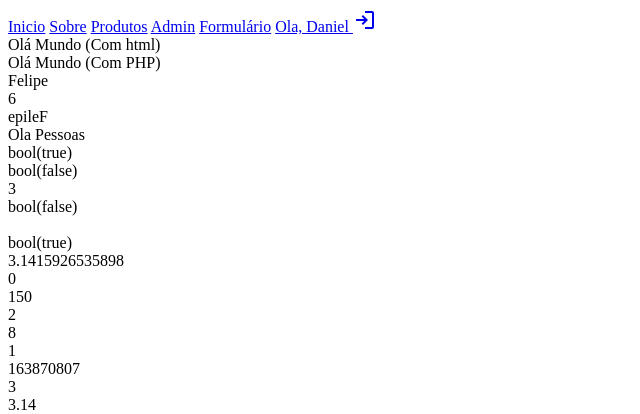
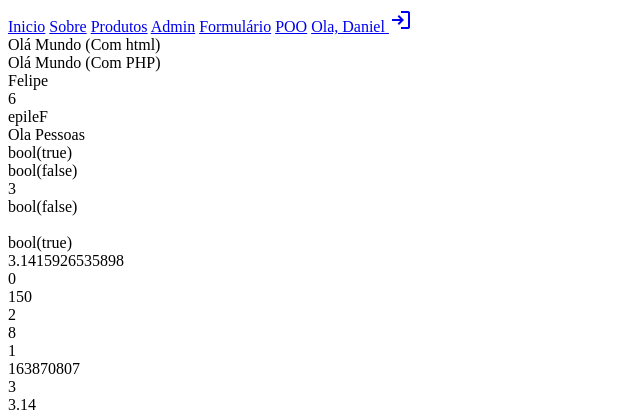
Before and after one commit to DaronBecaus/Programador-Web-2, a PHP site: page /index.php in a window 1280 px wide. Shown: the top 414 px of the page, without its empty margins (0-640 px from the left). Run offline with PHP 8.4, Linux system fonts and the light colour scheme.

Commit message:
Novo arquivo

```diff
--- a/php/cabecalho.php
+++ b/php/cabecalho.php
@@ -11,8 +11,7 @@ $nome_usr = "Daniel";
     <meta http-equiv="X-UA-Compatible" content="IE=edge">
     <meta name="viewport" content="width=device-width, initial-scale=1.0">
     <link rel="stylesheet" href="/Programador-Web-2/css/style.css">
-    <link rel="stylesheet"
-        href="https://fonts.googleapis.com/css2?family=Material+Symbols+Outlined:opsz,wght,FILL,GRAD@48,400,0,0" />
+    <link rel="stylesheet" href="https://fonts.googleapis.com/css2?family=Material+Symbols+Outlined:opsz,wght,FILL,GRAD@48,400,0,0" />
     <title>Document</title>
 </head>
 
@@ -24,6 +23,7 @@ $nome_usr = "Daniel";
             <a href="/Programador-Web-2/php/produtos.php">Produtos</a>
             <a href="/Programador-Web-2/php/admin.php">Admin</a>
             <a href="/Programador-Web-2/php/formulario.php">Formulário</a>
+            <a href="/Programador-Web-2/php/poo.php">POO</a>
             <?php if ($login) : ?>
                 <!-- testa se o login é verdadeiro -->
                 <a href="#">Ola, <?php echo $nome_usr; ?>
```
Also changed, not shown: php/poo.php (added). Lines whose indentation alone changed are shown as unchanged.
